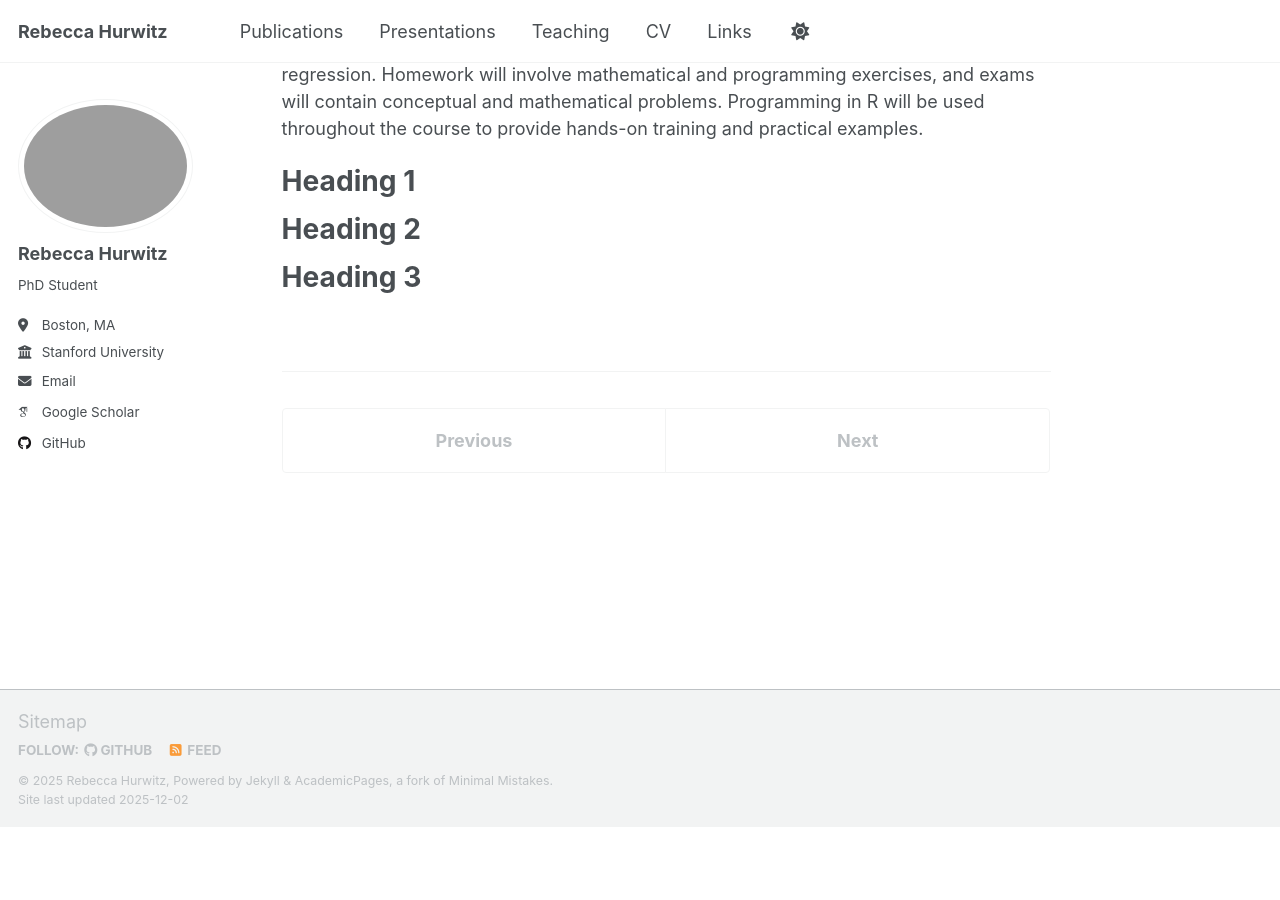
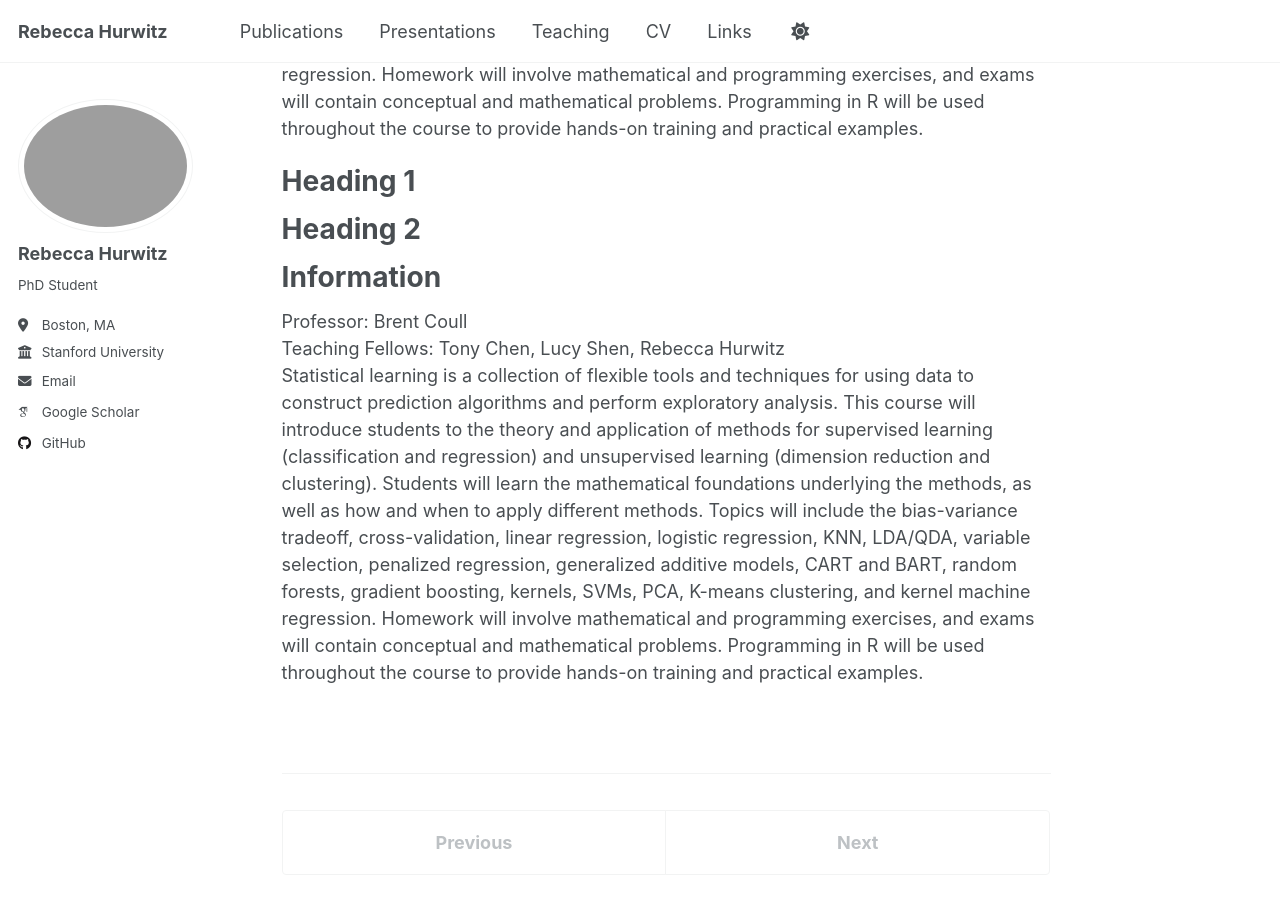
Before and after one commit to rebeccahurwitz/rebeccahurwitz.github.io, a Jekyll site: the page built from _teaching/biostat263.md, in a window 1280 px wide and 900 px high, scrolled down 432 px. Built offline with Jekyll 4.4.1, drawn with Linux system fonts in a browser that asks for light colours; some web fonts are replaced; a script that is not in the unit is left out; before the commit the page ends 1260 px from its top, so only the background shows below that.

Commit message:
Update biostat263.md

```diff
--- a/_teaching/biostat263.md
+++ b/_teaching/biostat263.md
@@ -21,5 +21,11 @@ Heading 1
 Heading 2
 ======
 
-Heading 3
+Information
 ======
+Professor: Brent Coull
+<br>
+Teaching Fellows: Tony Chen, Lucy Shen, Rebecca Hurwitz
+<br>
+Statistical learning is a collection of flexible tools and techniques for using data to construct prediction algorithms and perform exploratory analysis. This course will introduce students to the theory and application of methods for supervised learning (classification and regression) and unsupervised learning (dimension reduction and clustering). Students will learn the mathematical foundations underlying the methods, as well as how and when to apply different methods. Topics will include the bias-variance tradeoff, cross-validation, linear regression, logistic regression, KNN, LDA/QDA, variable selection, penalized regression, generalized additive models, CART and BART, random forests, gradient boosting, kernels, SVMs, PCA, K-means clustering, and kernel machine regression. Homework will involve mathematical and programming exercises, and exams will contain conceptual and mathematical problems. Programming in R will be used throughout the course to provide hands-on training and
+practical examples.
```
